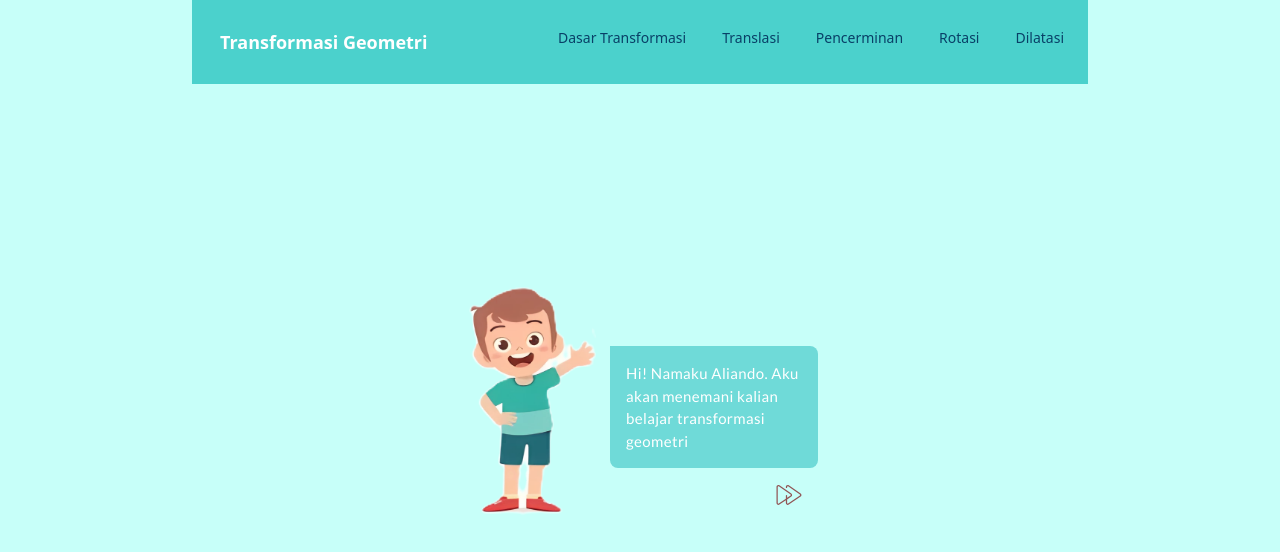
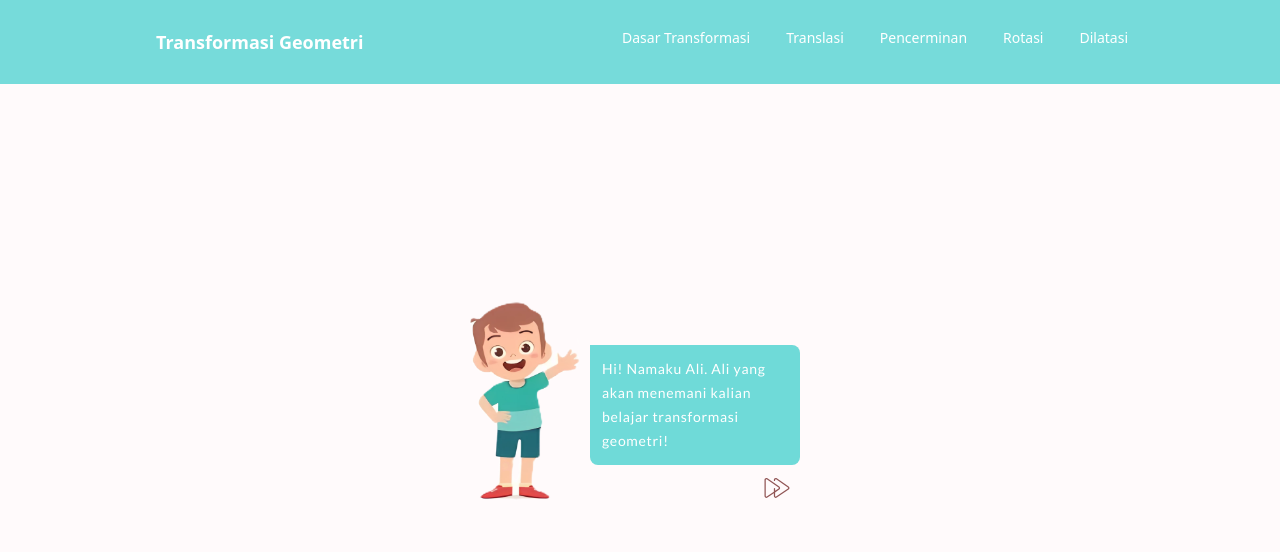
Before and after one commit to Chel111-code/Media_V2, a website: page content/transformasi.html in a window 1280 px wide. Drawn offline with nearby package versions, Linux system fonts and the light colour scheme.

Commit message:
tes layout

```diff
--- a/content/transformasi.html
+++ b/content/transformasi.html
@@ -18,12 +18,12 @@
   </style>
 
   <body class="">
-    <nav class="w-full flex justify-center">
+    <nav class="bg-[#68D8D6] bg-opacity-90 fixed top-0 w-full z-50">
       <div
-        class="container flex flex-wrap px-2 top-0 py-5 bg-[#3DCCC7] bg-opacity-90 flex-row items-center font-sans justify-between max-w-4xl md:px-4 z-50 fixed"
+        class="container mx-auto flex flex-wrap px-2 py-5 items-center justify-between max-w-5xl md:px-4"
       >
-        <a class="flex font-semibold items-center text-nowrap tras" id="judul" href="../index.html">
-          <span class="ml-3 text-lg relative text-[white]">Transformasi Geometri</span>
+        <a class="flex font-semibold items-center text-nowrap" id="judul" href="../index.html">
+          <span class="ml-3 text-lg relative text-white">Transformasi Geometri</span>
         </a>
 
         <div class="flex items-center">
@@ -63,7 +63,7 @@
         </div>
 
         <div
-          class="fixed top-4 text-right right-0 shadow-custom font-medium text-sm translate-x-full rounded-lg transition duration-300 ease-in-out w-48 bg-[#F3F4F6] text-primary p-5 md:relative md:rounded-none md:transform-none md:w-auto md:bg-transparent md:text-primary md:p-0 md:h-11 md:top-0 md:shadow-none"
+          class="fixed top-4 text-right text-white right-0 shadow-custom font-medium text-sm translate-x-full rounded-lg transition duration-300 ease-in-out w-48 bg-[#F3F4F6] p-5 md:relative md:rounded-none md:transform-none md:w-auto md:bg-transparent md:p-0 md:h-11 md:top-0 md:shadow-none"
           id="sidebar"
         >
           <ul class="flex flex-col md:flex-row md:space-x-5">
@@ -106,14 +106,14 @@
     </nav>
 
     <div
-      class="h-dvh w-full mx-auto bg-[#C4FFF9] flex items-center text-[15px] justify-center opacity-95 font-lato tracking-wide"
+      class="h-dvh w-full mx-auto bg-[#fffafb] flex items-center text-[15px] justify-center text-sm opacity-95 font-lato tracking-wider leading-6"
     >
       <div class="relative mx-auto w-80" data-aos="zoom-in" id="line1">
-        <img src="../img/Grafis/Halo.png" class="w-32 -translate-x-3 scale-x-[-1]" alt="" />
+        <img src="../img/Grafis/Halo.png" class="w-28 -translate-x-3 scale-x-[-1]" alt="" />
         <div
-          class="bg-[#68d8d6] text-white absolute left-[130px] top-16 p-4 w-52 rounded-lg rounded-tl-none max-w-xs"
+          class="bg-[#68D8D6] text-white absolute left-[110px] top-12 p-3 w-[210px] text- rounded-lg rounded-tl-none"
         >
-          Hi! Namaku Aliando. Aku akan menemani kalian belajar transformasi geometri
+          Hi! Namaku Ali. Ali yang akan menemani kalian belajar transformasi geometri!
         </div>
         <div>
           <svg
@@ -122,7 +122,7 @@
             viewBox="0 0 30 30"
             fill="none"
             xmlns="http://www.w3.org/2000/svg"
-            class="absolute bottom-2 -right-1 cursor-pointer"
+            class="absolute bottom-0 right-2 cursor-pointer"
             onclick="tomboline1()"
           >
             <path
--- a/script.js
+++ b/script.js
@@ -324,6 +324,8 @@ function toggleNavbar() {
 
   sidebar.classList.toggle('translate-x-full');
   sidebar.classList.toggle('translate-x-0');
+  sidebar.classList.toggle('text-primary');
+  sidebar.classList.toggle('text-white');
 
   // Menggunakan kelas 'translate' yang telah didefinisikan
   wacawbutton.classList.toggle('translate-x-4');
```
Also changed, not shown: src/output.css.
